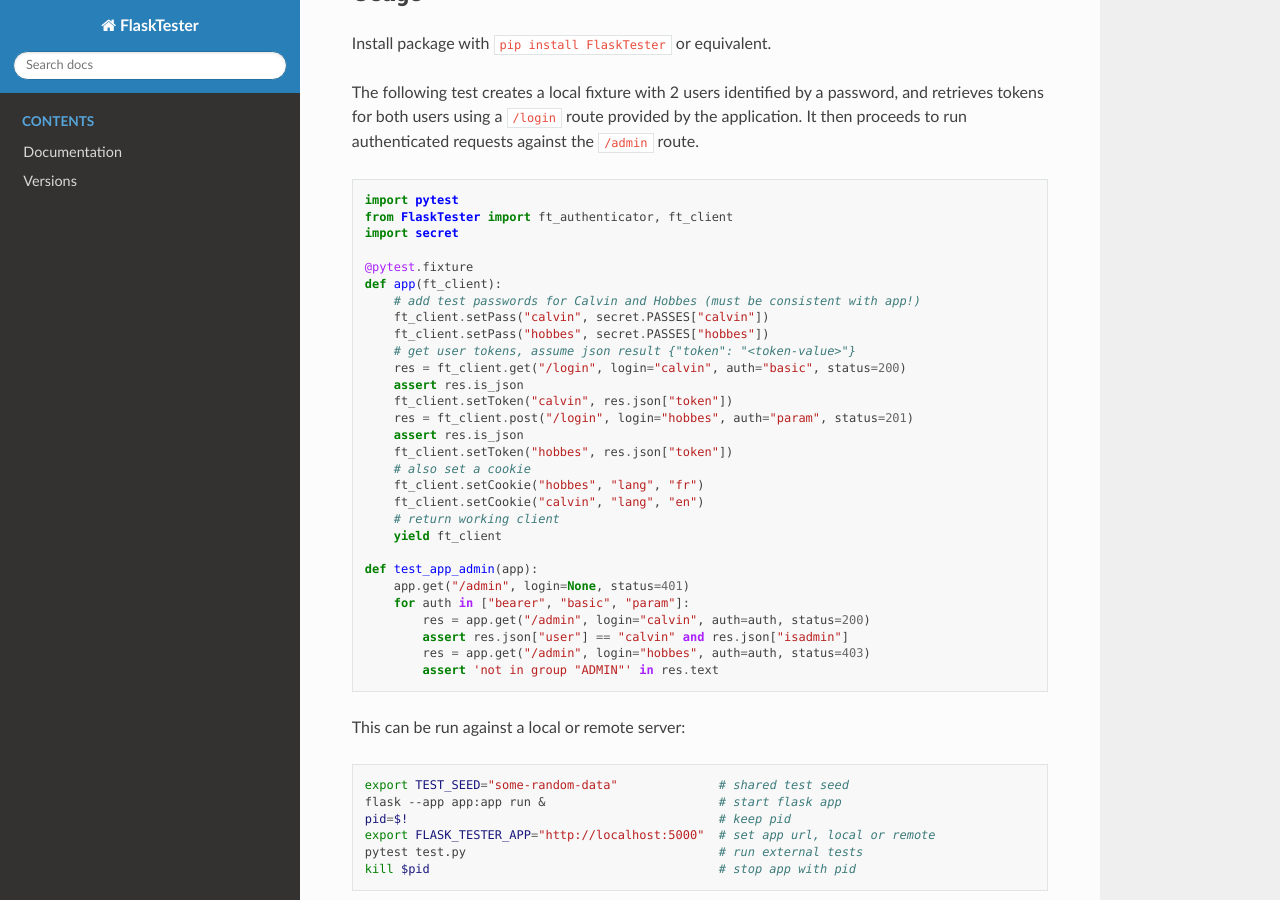
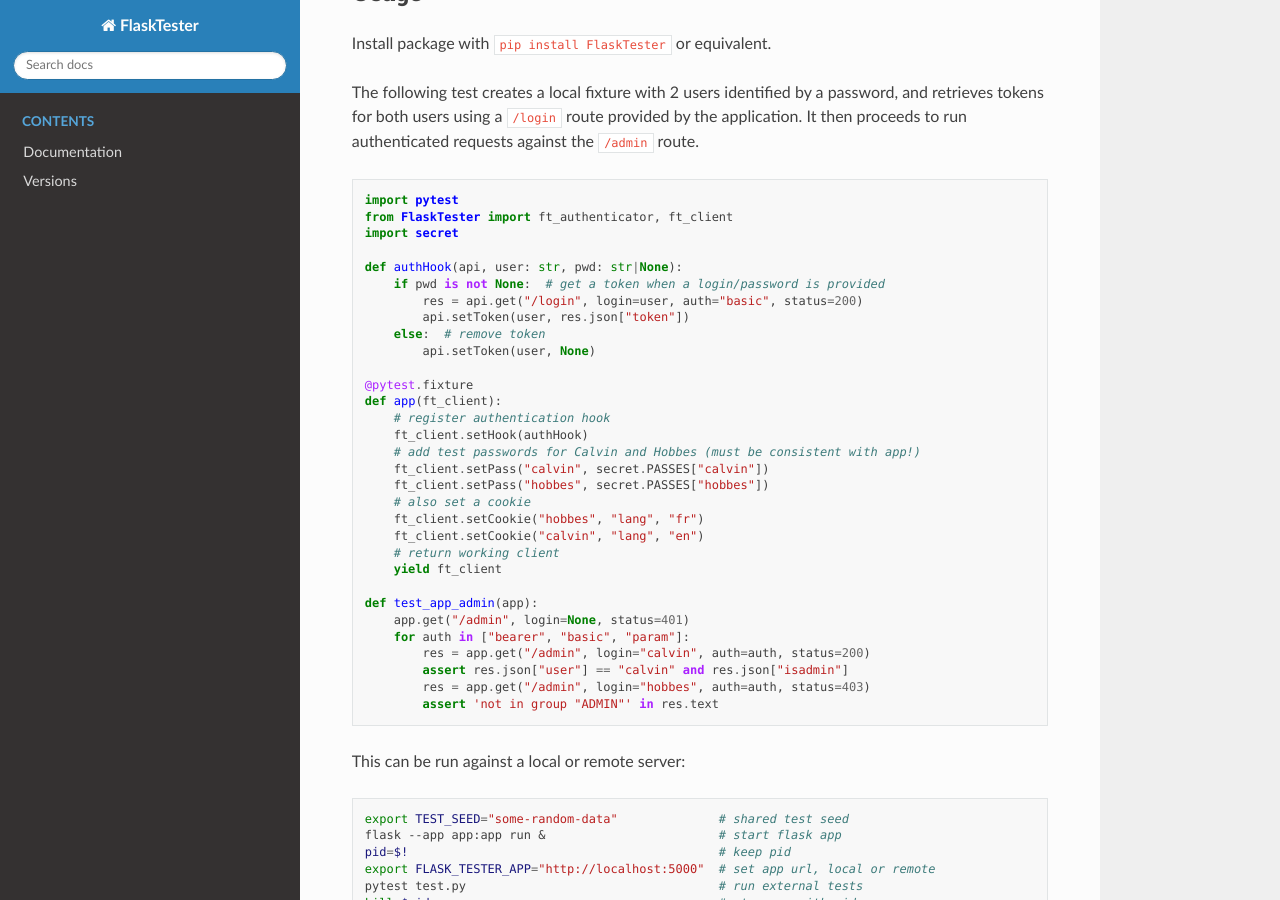
Before and after one commit to zx80/flask-tester, a Sphinx documentation site: the page built from docs/index.rst, in a window 1280 px wide and 900 px high, scrolled down 486 px. Built offline with Sphinx 7.4.7 and the Read the Docs theme 2.0.0, drawn with Linux system fonts in a browser that asks for light colours; pages that are not in the unit, such as notebooks, are missing from menus.

Commit message:
add setHook feature

```diff
--- a/README.md
+++ b/README.md
@@ -31,18 +31,20 @@ import pytest
 from FlaskTester import ft_authenticator, ft_client
 import secret
 
+def authHook(api, user: str, pwd: str|None):
+    if pwd is not None:  # get a token when a login/password is provided
+        res = api.get("/login", login=user, auth="basic", status=200)
+        api.setToken(user, res.json["token"])
+    else:  # remove token
+        api.setToken(user, None)
+
 @pytest.fixture
 def app(ft_client):
+    # register authentication hook
+    ft_client.setHook(authHook)
     # add test passwords for Calvin and Hobbes (must be consistent with app!)
     ft_client.setPass("calvin", secret.PASSES["calvin"])
     ft_client.setPass("hobbes", secret.PASSES["hobbes"])
-    # get user tokens, assume json result {"token": "<token-value>"}
-    res = ft_client.get("/login", login="calvin", auth="basic", status=200)
-    assert res.is_json
-    ft_client.setToken("calvin", res.json["token"])
-    res = ft_client.post("/login", login="hobbes", auth="param", status=201)
-    assert res.is_json
-    ft_client.setToken("hobbes", res.json["token"])
     # also set a cookie
     ft_client.setCookie("hobbes", "lang", "fr")
     ft_client.setCookie("calvin", "lang", "en")
```
Also changed, not shown: FlaskTester.py (+17 -1 lines), docs/documentation.md (+13 -0 lines), docs/versions.md (+2 -1 lines), 1 other file.
